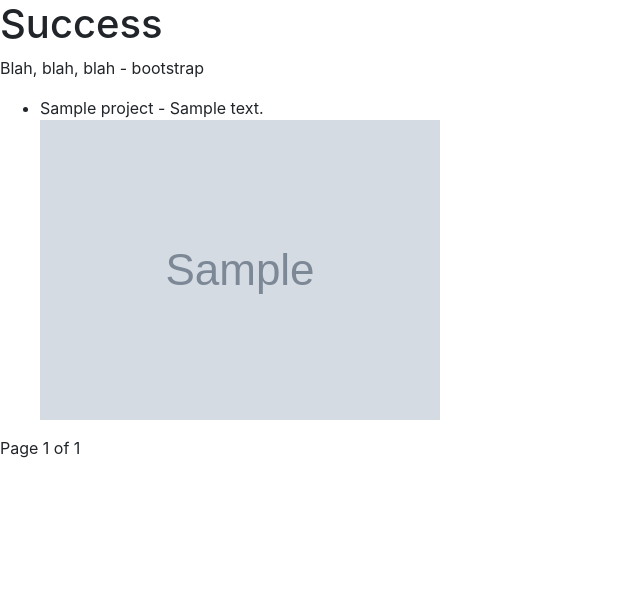
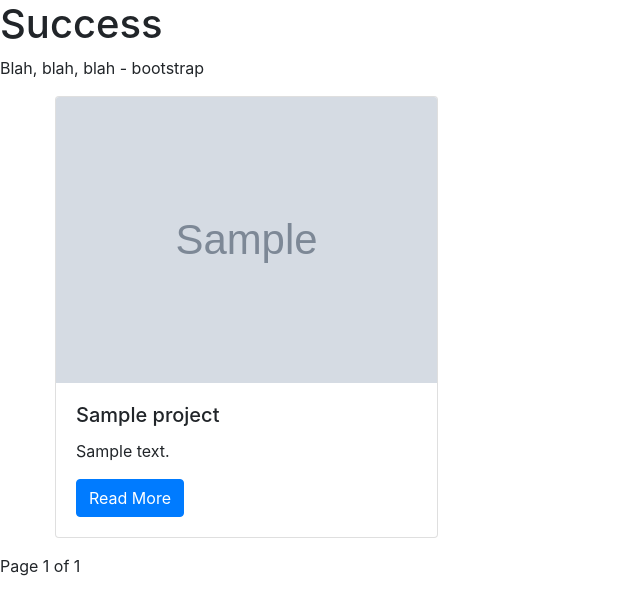
Before and after one commit to thatscotdatasci/realpython-django-example, a Django app: page /projects/ in a window 1280 px wide. Shown: the top 615 px of the page, without its empty margins (0-640 px from the left). Run offline with Django 3.2, Linux system fonts and the light colour scheme; tables that the repository leaves empty hold one stand-in row (values such as "Sample post"); grey boxes marked "Sample" are stand-in pictures.

Commit message:
Adding detail view and rough-and-ready mixin for image location

```diff
--- /dev/null
+++ b/projects/mixins.py
@@ -0,0 +1,9 @@
+from .models import IMG_REL_PATH
+
+
+class ProjectImageContextMixin:
+
+    def get_context_data(self, **kwargs):
+        context = super().get_context_data(**kwargs)
+        context['img_rel_path'] = IMG_REL_PATH
+        return context
--- a/projects/templates/projects/index.html
+++ b/projects/templates/projects/index.html
@@ -12,10 +12,19 @@
     <p>Blah, blah, blah - bootstrap</p>
     <ul>
     {% for project in page_obj %}
-        <li>{{ project.title }} - {{ project.description }}</li>
-        <img src="{% static img_rel_path|add:"/"|add:project.image %}" alt="Screenshot of project">
-    {% empty %}
-        <li>No projects yet </li>
+        <div class="col-md-4">
+            <div class="card mb-2">
+                <img class="card-img-top" src="{% static img_rel_path|add:"/"|add:project.image %}">
+                <div class="card-body">
+                    <h5 class="card-title">{{ project.title }}</h5>
+                    <p class="card-text">{{ project.description }}</p>
+                    <a href="{% url 'projects:detail' project.pk %}"
+                       class="btn btn-primary">
+                        Read More
+                    </a>
+                </div>
+            </div>
+        </div>
     {% endfor %}
     </ul>
 
--- a/projects/urls.py
+++ b/projects/urls.py
@@ -7,6 +7,7 @@ from . import views
 app_name = "projects"
 urlpatterns = [
     path('', views.ProjectIndex.as_view()),
+    path('<int:pk>/', views.ProjectDetail.as_view(), name='detail'),
     path('test', views.test_endpoint),
     path('api_call', views.ApiCalls.as_view(), name="api_results")
 ]
--- a/projects/views.py
+++ b/projects/views.py
@@ -9,7 +9,8 @@ from django.views.decorators.cache import cache_page
 from django.http import HttpResponse
 from django.views import generic
 
-from .models import Project, IMG_REL_PATH
+from .models import Project
+from .mixins import ProjectImageContextMixin
 
 # Create your views here.
 
@@ -20,16 +21,16 @@ def test_endpoint(request):
     return HttpResponse("<h1>Success</h1>")
 
 
-class ProjectIndex(generic.ListView):
+class ProjectIndex(ProjectImageContextMixin, generic.ListView):
     model = Project
     paginate_by = 10
     template_name = "projects/index.html"
     ordering = ["title"]
 
-    def get_context_data(self, **kwargs):
-        context = super().get_context_data(**kwargs)
-        context['img_rel_path'] = IMG_REL_PATH
-        return context
+
+class ProjectDetail(ProjectImageContextMixin, generic.DetailView):
+    model = Project
+    template_name = "projects/detail.html"
 
 
 @method_decorator(cache_page(CACHE_TTL), name='dispatch')
```
Also changed, not shown: projects/templates/projects/detail.html (added, +14 -0 lines).
